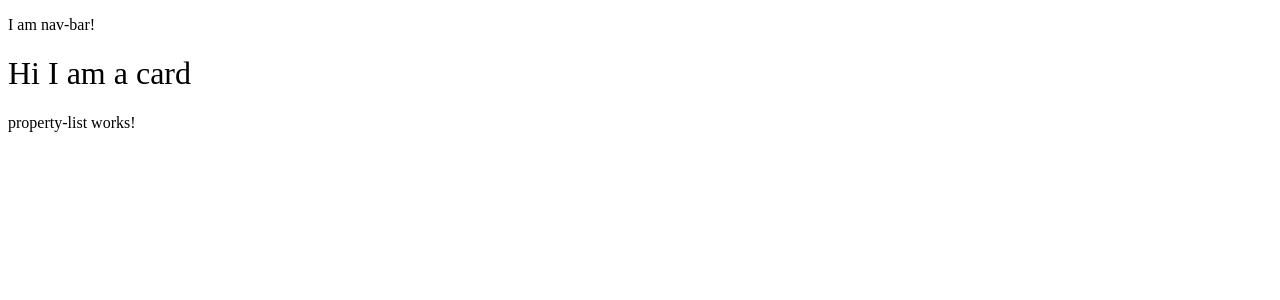
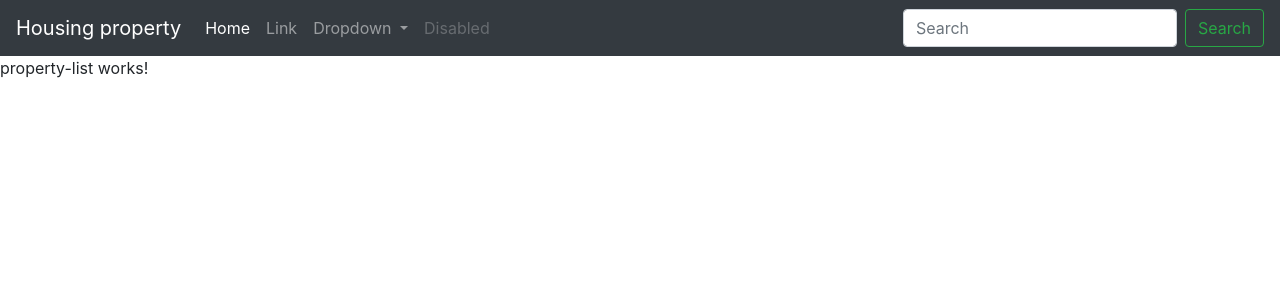
Before and after one commit to tanu1208/Angular, an Angular app in the folder Property-app/Frontend/: page / in a window 1280 px wide. Shown: the top 300 px of the page. Built offline with nearby package versions, Linux system fonts and the light colour scheme.

Commit message:
change folder structure and added psudo for navbar

```diff
--- a/Property-app/Frontend/angular.json
+++ b/Property-app/Frontend/angular.json
@@ -24,6 +24,7 @@
               "src/assets"
             ],
             "styles": [
+              "node_modules/bootstrap/dist/css/bootstrap.min.css",
               "src/styles.css"
             ],
             "scripts": []
--- a/Property-app/Frontend/package.json
+++ b/Property-app/Frontend/package.json
@@ -19,6 +19,7 @@
     "@angular/platform-browser": "~10.1.4",
     "@angular/platform-browser-dynamic": "~10.1.4",
     "@angular/router": "~10.1.4",
+    "bootstrap": "^4.5.2",
     "rxjs": "~6.6.0",
     "tslib": "^2.0.0",
     "zone.js": "~0.10.2"
--- a/Property-app/Frontend/src/app/nav-bar/nav-bar.component.html
+++ b/Property-app/Frontend/src/app/nav-bar/nav-bar.component.html
@@ -1,3 +1,35 @@
-<p>
-  I am nav-bar!
-</p>
+<nav class="navbar navbar-expand-lg navbar-dark bg-dark fixed-top">
+  <a class="navbar-brand" href="#">Housing property</a>
+  <button class="navbar-toggler" type="button" data-toggle="collapse" data-target="#navbarSupportedContent" aria-controls="navbarSupportedContent" aria-expanded="false" aria-label="Toggle navigation">
+    <span class="navbar-toggler-icon"></span>
+  </button>
+
+  <div class="collapse navbar-collapse" id="navbarSupportedContent">
+    <ul class="navbar-nav mr-auto">
+      <li class="nav-item active">
+        <a class="nav-link" href="#">Home <span class="sr-only">(current)</span></a>
+      </li>
+      <li class="nav-item">
+        <a class="nav-link" href="#">Link</a>
+      </li>
+      <li class="nav-item dropdown">
+        <a class="nav-link dropdown-toggle" href="#" id="navbarDropdown" role="button" data-toggle="dropdown" aria-haspopup="true" aria-expanded="false">
+          Dropdown
+        </a>
+        <div class="dropdown-menu" aria-labelledby="navbarDropdown">
+          <a class="dropdown-item" href="#">Action</a>
+          <a class="dropdown-item" href="#">Another action</a>
+          <div class="dropdown-divider"></div>
+          <a class="dropdown-item" href="#">Something else here</a>
+        </div>
+      </li>
+      <li class="nav-item">
+        <a class="nav-link disabled" href="#" tabindex="-1" aria-disabled="true">Disabled</a>
+      </li>
+    </ul>
+    <form class="form-inline my-2 my-lg-0">
+      <input class="form-control mr-sm-2" type="search" placeholder="Search" aria-label="Search">
+      <button class="btn btn-outline-success my-2 my-sm-0" type="submit">Search</button>
+    </form>
+  </div>
+</nav>
```
Also changed, not shown: 1 other file (tests, documents, lock files or other folders).
